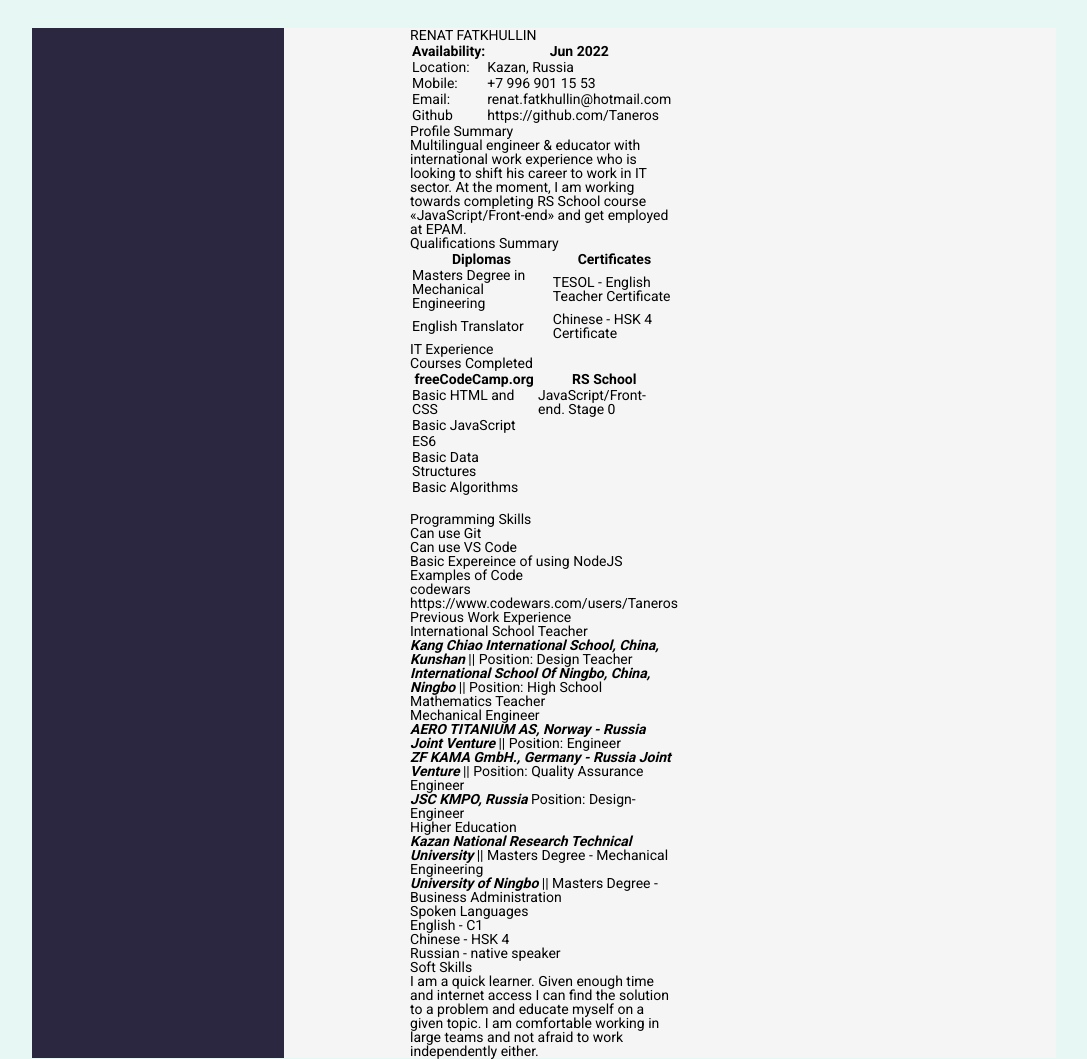
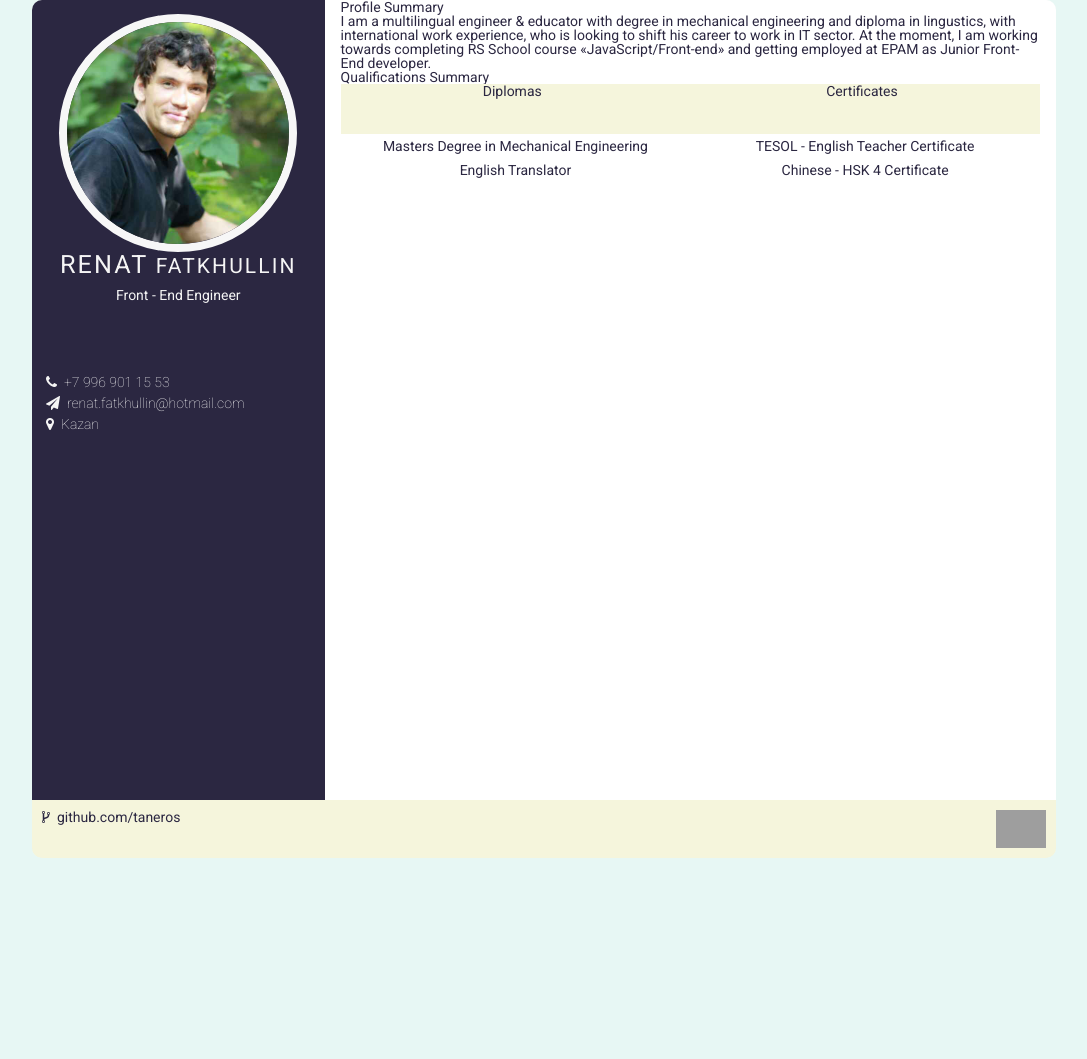
Before and after one commit to Taneros/rsschool-cv-stage0, a plain HTML site: page index.html in a window 1280 px wide. Shown: the whole page, without its empty margins (96-1183 px from the left). After the commit the page ends 858 px from the top, so only its background shows below. Drawn offline with Linux system fonts and the light colour scheme; grey boxes are pictures that could not be loaded; files whose address does not match are found by name.

Commit message:
style left and right sections

```diff
--- a/css/style.css
+++ b/css/style.css
@@ -6,10 +6,15 @@ body {
     background-color: #E7F7F4;
 }
 
+.wrapper {
+    border-radius: 10px;
+    overflow: hidden;
+    width: 80%;
+    margin: 0 auto;
+}
+
 .main__content {
     min-height: 100vh;
-    width: 80%;
-    margin: 2em auto;
     background-color: whitesmoke;
     display: grid;
     grid-template-columns: repeat(7, 1fr);
@@ -21,23 +26,128 @@ body {
     background-color: #2B2741;
 }
 
+.left__container {
+    padding: 1rem 1rem;
+    }
+
 .right__section {
     grid-column: span 5;
     height: 100%;
-    background-color: thistle;
+    background-color: white;
 }
 
-
-.wrapper {
-	min-height: 100%;
-	overflow: hidden;
-	display: flex;
-    flex-direction: column;
-    /* justify-content: center; */
-    /* align-items: center; */
+.left__profile {
+    color: whitesmoke;
+    width: 100%;
 }
 
-.content {
-	max-width: 900px;
-    margin: 0px auto;
-	}
+.left__img {
+    text-align: center;
+}
+
+.left__img > img{
+    width: 90%;
+    border-radius: 50%;
+    border: 8px solid #f7f7f7;
+}
+
+.left__name {
+    font-size: 1.5em;
+    text-align: center;
+    margin-bottom: 0.5em;
+    letter-spacing: 0.1em;
+}
+
+.left__name > span {
+    font-size: 1.2em;
+}
+
+.left__career {
+    font-size: 1em;
+    text-align: center;
+    margin-top: 0.5em;
+}
+
+.left__main-title{
+    text-align: center;
+}
+.left__contacts ul {
+    padding: 0;
+    margin: 5em 0;
+}
+
+.left__contacts ul li {
+    font-size: 1em;
+    font-weight: 100;
+    list-style-type: none;
+    line-height: 1.5em;
+}
+
+.left__contacts i {
+    margin-right: 0.5em;
+}
+
+.right__section {
+    color: #2B2741;
+}
+
+.right__container {
+    margin: 0 16px;
+}
+
+.right__qualifications {
+    display: flex;
+    justify-content: space-evenly;
+    flex-wrap: wrap;
+    /* border: 1px dotted #2B2741; */
+}
+
+.right__qualifications .header {
+    height: 50px;
+    background-color: beige;
+    display: flex;
+    justify-content: space-around;
+    width: 100%;
+}
+
+.right__qualifications > p {
+    display: flex;
+    justify-content: space-around;
+    width: 50%;
+    margin: 5px auto;
+    /* padding: 5px; */
+    /* background-color: pink; */
+}
+
+footer {
+    /* height: 50px; */
+    text-align: center;
+    padding: 10px 0;
+    background-color: beige;
+}
+
+footer .container {
+    display: flex;
+    justify-content: space-between;
+}
+
+footer .github {
+    margin-left: 10px;
+}
+
+footer a {
+    text-decoration: none;
+    color: #2B2741;
+}
+
+footer a i {
+    margin-right: 0.5em;
+}
+
+footer img {
+    width: 50px;
+}
+
+footer .rss-logo {
+    margin-right: 10px;
+}
--- a/index.html
+++ b/index.html
@@ -4,194 +4,74 @@
 <head>
     <meta charset="UTF-8">
     <meta name="viewport" content="width=device-width, initial-scale=1.0">
+    <!-- Lato font -->
     <link rel="stylesheet" href="css/style.css">
     <title>CV RENAT FATKHULLIN</title>
     <link rel="preconnect" href="https://fonts.googleapis.com">
     <link rel="preconnect" href="https://fonts.gstatic.com" crossorigin>
     <link href="https://fonts.googleapis.com/css2?family=Lato:wght@100;300;400;700&display=swap" rel="stylesheet">
+    <!-- Roboto -->
+    <link rel="preconnect" href="https://fonts.googleapis.com">
+    <link rel="preconnect" href="https://fonts.gstatic.com" crossorigin>
+    <link href="https://fonts.googleapis.com/css2?family=Lato:wght@100;300;400;700&family=Roboto:wght@100;300;400;500;700&display=swap" rel="stylesheet">
+    <!-- Font Awsome ver. 4 -->
     <link rel="stylesheet" href="https://cdnjs.cloudflare.com/ajax/libs/font-awesome/4.7.0/css/font-awesome.min.css">
-
 </head>
 
 <body>
+    <div class="wrapper">
         <main class="main__content">
-        <section class="left__section"></section>
+            <section class="left__section">
+                <div class="left__container">
                     <div class="left__profile">
-            <div class="left__profile-img">
-                <img src="" alt="">
+                        <div class="left__img">
+                            <img src="img/Profile photo.jpg" alt="Renat's Portrait">
+                        </div>
+                        <h1 class="left__name"><span>RENAT</span> FATKHULLIN</h1>
+                        <p class="left__career">Front - End Engineer</p>
+                        <div class="left__contacts">
+                            <!-- <h4 class="left__main-title">Contacts</h4> -->
+                            <ul>
+                                <li><i class="fa fa-phone"></i>+7 996 901 15 53</li>
+                                <li><i class="fa fa-send"></i>renat.fatkhullin@hotmail.com</li>
+                                <!-- <li><i class="fa fa-code-fork"></i>GitHub.com/Taneros</li> -->
+                                <li><i class="fa fa-map-marker	"></i>Kazan</li>
+                            </ul>
                         </div>
                     </div>
-        <div class="">
-            <div class="">
-                <h1>RENAT FATKHULLIN</h1>
-                <table>
-                    <thead>
-                        <tr>
-                            <th>Availability:</th>
-                            <th>Jun 2022</th>
-                        </tr>
-                    </thead>
-                    <tbody>
-                        <tr>
-                            <td>Location:</td>
-                            <td>Kazan, Russia</td>
-                        </tr>
-                        <tr>
-                            <td>Mobile:</td>
-                            <td>+7 996 901 15 53</td>
-                        </tr>
-                        <tr>
-                            <td>Email:</td>
-                            <td>renat.fatkhullin@hotmail.com</td>
-                        </tr>
-                        <tr>
-                            <td>Github</td>
-                            <td>https://github.com/Taneros</td>
-                        </tr>
-                    </tbody>
-                </table>
+                </div>
+            </section>
+            <section class="right__section">
+                <div class="right__container">
+                    <div class="right__about">
+                        <h2>Profile Summary</h2>
+                        <p>I am a multilingual engineer & educator with degree in mechanical engineering and diploma in lingustics, with international work experience, who is looking to shift his
+                            career
+                            to work in IT sector. At the moment, I am working towards completing
+                            RS School course «JavaScript/Front-end» and getting employed at EPAM as Junior Front-End developer.</p>
+                        <h2>Qualifications Summary</h2>
 
-                <h2>Profile Summary</h2>
-                <p>Multilingual engineer &amp; educator with international work experience who is looking to shift his career to work in IT sector. At the moment, I am working towards completing RS
-                    School
-                    course «JavaScript/Front-end» and get employed at EPAM.</p>
-
-                <h2>Qualifications Summary</h2>
-                <table>
-                    <thead>
-                        <tr>
-                            <th>Diplomas</th>
-                            <th>Certificates</th>
-                        </tr>
-                    </thead>
-                    <tbody>
-                        <tr>
-                            <td>Masters Degree in Mechanical Engineering</td>
-                            <td>TESOL - English Teacher Certificate</td>
-                        </tr>
-                        <tr>
-                            <td>English Translator</td>
-                            <td>Chinese - HSK 4 Certificate</td>
-                        </tr>
-                    </tbody>
-                </table>
-
-                <h2>IT Experience</h2>
-                <h3>Courses Completed</h3>
-                <table>
-                    <thead>
-                        <tr>
-                            <th>freeCodeCamp.org</th>
-                            <th>RS School</th>
-                            <th>&nbsp;</th>
-                        </tr>
-                    </thead>
-                    <tbody>
-                        <tr>
-                            <td>Basic HTML and CSS</td>
-                            <td>JavaScript/Front-end. Stage 0</td>
-                            <td>&nbsp;</td>
-                        </tr>
-                        <tr>
-                            <td>Basic JavaScript</td>
-                            <td>&nbsp;</td>
-                            <td>&nbsp;</td>
-                        </tr>
-                        <tr>
-                            <td>ES6</td>
-                            <td>&nbsp;</td>
-                            <td>&nbsp;</td>
-                        </tr>
-                        <tr>
-                            <td>Basic Data Structures</td>
-                            <td>&nbsp;</td>
-                            <td>&nbsp;</td>
-                        </tr>
-                        <tr>
-                            <td>Basic Algorithms</td>
-                            <td>&nbsp;</td>
-                            <td>&nbsp;</td>
-                        </tr>
-                        <tr>
-                            <td>&nbsp;</td>
-                            <td>&nbsp;</td>
-                            <td>&nbsp;</td>
-                        </tr>
-                    </tbody>
-                </table>
-
-                <h2>Programming Skills</h2>
-                <ul>
-                    <li>Can use Git</li>
-                    <li>Can use VS Code</li>
-                    <li>Basic Expereince of using NodeJS</li>
-                </ul>
-
-                <h2>Examples of Code</h2>
-                <ul>
-                    <li>codewars https://www.codewars.com/users/Taneros</li>
-                </ul>
-
-                <h2>Previous Work Experience</h2>
-                <h3>International School Teacher</h3>
-                <ul>
-                    <li>
-                        <p><strong><em>Kang Chiao International School, China, Kunshan</em></strong> ||
-                            Position: Design Teacher</p>
-                    </li>
-                    <li>
-                        <p><strong><em>International School Of Ningbo, China, Ningbo</em></strong> ||
-                            Position: High School Mathematics Teacher</p>
-                    </li>
-                </ul>
-
-                <h3>Mechanical Engineer</h3>
-                <ul>
-                    <li>
-                        <p><strong><em>AERO TITANIUM AS, Norway - Russia Joint Venture</em></strong> ||
-                            Position: Engineer</p>
-                    </li>
-                    <li>
-                        <p><strong><em>ZF KAMA GmbH., Germany - Russia Joint Venture</em></strong> ||
-                            Position: Quality Assurance Engineer</p>
-                    </li>
-                    <li>
-                        <p><strong><em>JSC KMPO, Russia</em></strong>
-                            Position: Design-Engineer</p>
-                    </li>
-                </ul>
-
-                <h2>Higher Education</h2>
-                <ul>
-                    <li>
-                        <p><strong><em>Kazan National Research Technical University</em></strong> ||
-                            Masters Degree - Mechanical Engineering</p>
-                    </li>
-                    <li>
-                        <p><strong><em>University of Ningbo</em></strong> ||
-                            Masters Degree - Business Administration</p>
-                    </li>
-                </ul>
-
-                <h2>Spoken Languages</h2>
-                <ul>
-                    <li>English - C1</li>
-                    <li>Chinese - HSK 4</li>
-                    <li>Russian - native speaker</li>
-                </ul>
-
-                <h2>Soft Skills</h2>
-                <p>I am a quick learner. Given enough time and internet access I can find the solution to a problem and educate myself on a given topic. I am comfortable working in large teams and not
-                    afraid
-                    to
-                    work independently either.</p>
+                    </div>
+                    <div class="right__qualifications">
+                        <div class="header">
+                            <h3>Diplomas</h3>
+                            <h3>Certificates</h3>
+                        </div>
+                        <p>Masters Degree in Mechanical Engineering </p>
+                        <p>TESOL - English Teacher Certificate</p>
+                        <p>English Translator</p>
+                        <p>Chinese - HSK 4 Certificate</p>
                     </div>
                 </div>
-        <section class="right__section"></section>
+            </section>
         </main>
-
-
-
+        <footer>
+            <div class="container">
+                <div class="github"><a href="https://GitHub.com/Taneros"><i class="fa fa-code-fork"></i>github.com/taneros</a></div>
+                <div class="rss-logo"><a href="https://rs.school/js/"><img src="https://rs.school/images/rs_school_js.svg" alt="https://rs.school/js/"></a></div>
+            </div>
+        </footer>
+    </div>
 
 </body>
 
```
Also changed, not shown: ~index.html (added, +166 -0 lines). Lines whose indentation alone changed are shown as unchanged.
